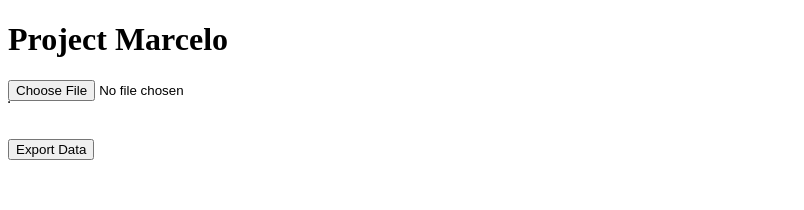
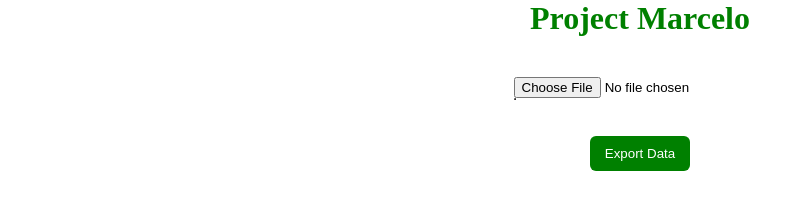
Before and after one commit to marceloreyran/Data-Project, a plain HTML site: page index.html in a window 1280 px wide. Shown: the whole page, without its empty margins (0-804 px from the left). Drawn offline with Linux system fonts and the light colour scheme.

Commit message:
add styles

```diff
--- a/style.css
+++ b/style.css
@@ -0,0 +1,35 @@
+/* Style.css */
+* {
+    margin: 0;
+    padding: 0;
+}
+.main {
+    width: max-content;
+    margin: auto;
+}
+.main h1 {
+    color: green;
+    text-align: center;
+}
+.main input {
+    margin-top: 40px;
+}
+.main button {
+    width: max-content;
+    margin: auto;
+    display: block;
+    padding: 10px;
+    padding-left: 15px;
+    padding-right: 15px;
+    background-color: green;
+    border: none;
+    border-radius: 6px;
+    color: white;
+}
+.main button:hover {
+    background-color: rgb(2, 105, 2);
+    cursor: pointer;
+}
+.main button:active {
+    transform: translate(0, 2px);
+}
```
Also changed, not shown: index.html (+0 -1 lines).
